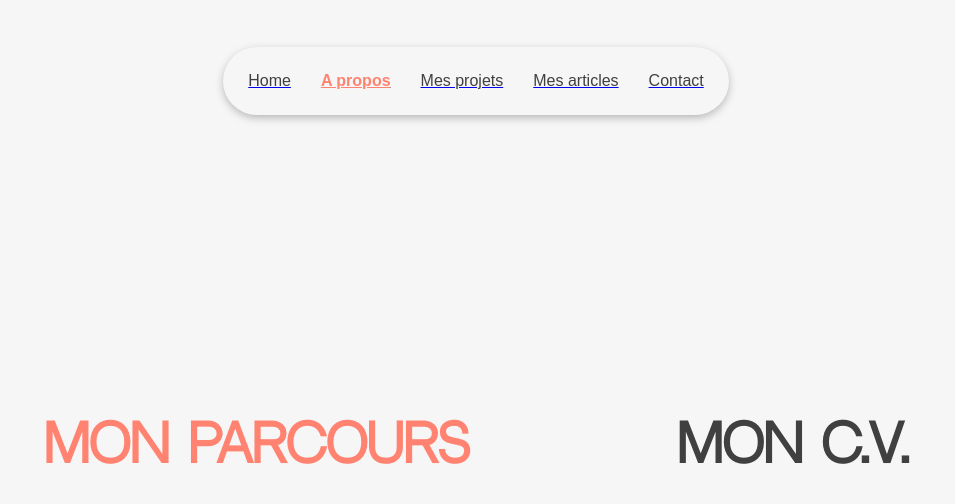
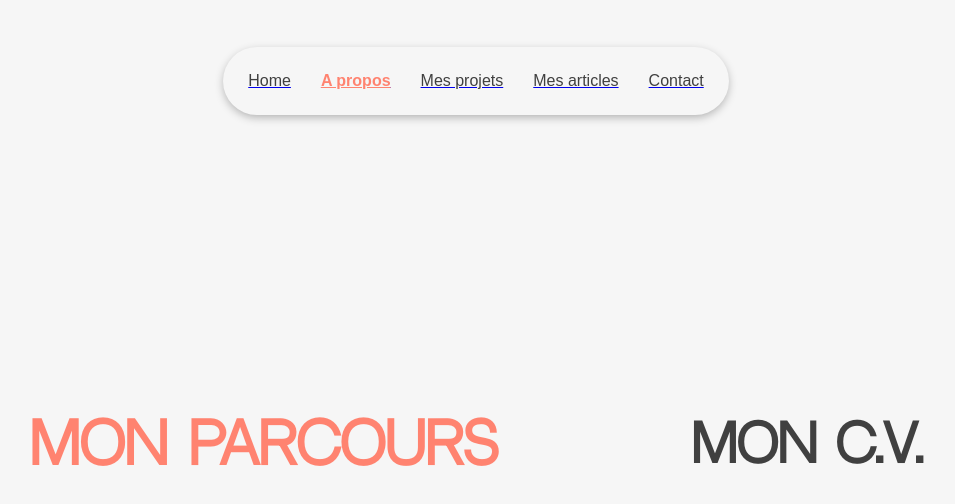
Before and after one commit to C2dricLeroy/portfolio-next-front, a Next.js app: page /about in a window 1280 px wide. In both pictures the pointer is over the element "Mon Parcours". Shown: the top 504 px of the page, without its empty margins (164-1119 px from the left). Built offline with nearby package versions, Linux system fonts and the light colour scheme.

Commit message:
feat(about): add a little animation on about

```diff
--- a/src/app/about/page.tsx
+++ b/src/app/about/page.tsx
@@ -2,6 +2,7 @@
 import styles from './style.module.css';
 import Header from "@/components/header/header";
 import {useRouter} from "next/navigation";
+import { motion } from "framer-motion"
 
 export default function About() {
     const router = useRouter()
--- a/src/app/about/style.module.css
+++ b/src/app/about/style.module.css
@@ -22,12 +22,13 @@
     font-size: 50px;
     color: #404040;
     cursor: pointer;
+    transition: color 0.2s, font-size 0.2s;
 }
 
 .title:hover {
     color: #FF8370;
+    font-size: 55px;
 }
-
 
 .fadeIn {
     animation: fadeInAnimation ease 1000ms;
@@ -37,7 +38,6 @@
     0% { opacity: 0; }
     100% { opacity: 1; }
 }
-
 
 @media only screen and (max-width: 1024px) and (min-width: 768px) {
 
```
